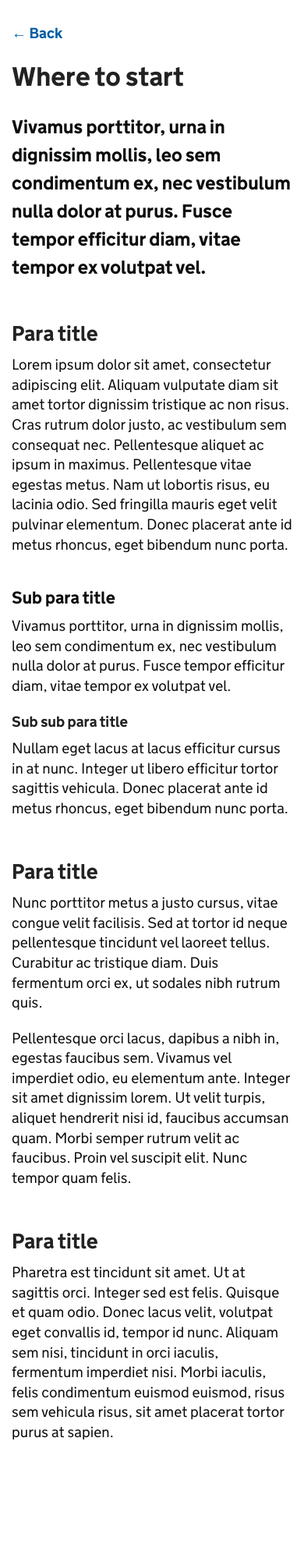
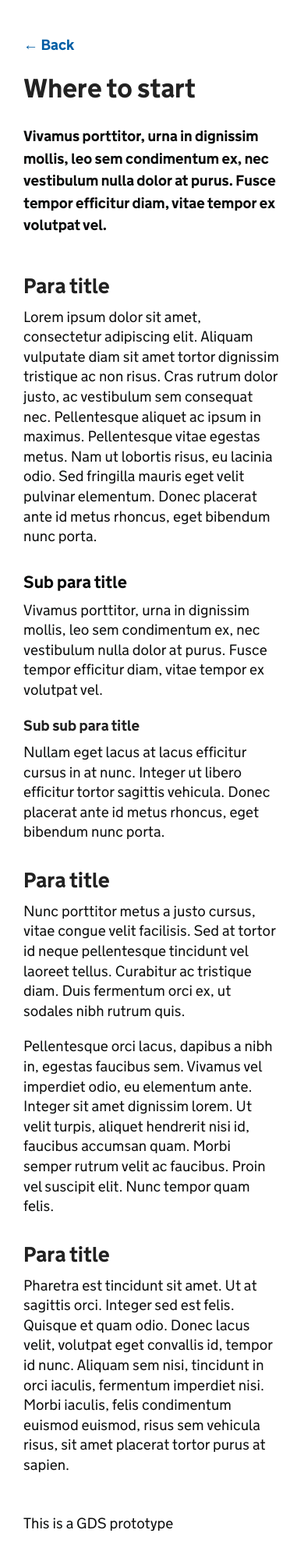
Before and after one commit to sausages-of-the-future/www, a Flask app: page /where-to-start in a window 390 px wide. Shown: the whole page at 78% size. Before the commit the page ends 1846 px from the top, so only its background shows below. Run offline with Flask 2, Linux system fonts and the light colour scheme.

Commit message:
update design of plain info page

```diff
--- a/www/static/css/greenpaper.css
+++ b/www/static/css/greenpaper.css
@@ -460,6 +460,8 @@ span.pink {
   margin-left: auto;
   margin-right: auto;
   margin-top: 60px;
+  margin-bottom: 100px!important;
+  padding: 15px;
 }
 
 a.back-button {
@@ -474,7 +476,11 @@ a.back-button {
 }
 
 .info-page h2 {
-  padding-top: 30px;
+  margin-top: 30px;
+}
+
+.info-page h3 {
+  margin-top: 30px;
 }
 
 .info-page h4 {
@@ -543,6 +549,13 @@ a.back-button {
   margin-top: 30px;
 }
 
+.intro-para {
+  font-weight: 700;
+  font-size: 19px;
+  margin-bottom: 15px;
+  margin-top: 15px;
+}
+
 }
 
 @media only screen and (max-width: 40em) {
--- a/www/templates/greenpaper/where-to-start.html
+++ b/www/templates/greenpaper/where-to-start.html
@@ -4,7 +4,7 @@
     <link rel="stylesheet" href="{{ url_for('static',filename='css/greenpaper.css') }}">
 {% endblock %}
 {% block content %}
-   <div class="info-page">
+  <div class="info-page">
    <a class ="back-button" href="{{url_for('paper.background_and_findings')}}">&larr; Back </a>
    	<h1>Where to start</h1>
    		<div class="small-12 large-12 columns intro-para">Vivamus porttitor, urna in dignissim mollis, leo sem condimentum ex, nec vestibulum nulla dolor at purus. Fusce tempor efficitur diam, vitae tempor ex volutpat vel.</div>
@@ -27,4 +27,11 @@
 			<p>Pharetra est tincidunt sit amet. Ut at sagittis orci. Integer sed est felis. Quisque et quam odio. Donec lacus velit, volutpat eget convallis id, tempor id nunc. Aliquam sem nisi, tincidunt in orci iaculis, fermentum imperdiet nisi. Morbi iaculis, felis condimentum euismod euismod, risus sem vehicula risus, sit amet placerat tortor purus at sapien.</p>
 		</div>
 	</div>
+	<div class="row">
+    <div class="large-12 columns">
+        <div class="footer">
+          <p class="footer-text">This is a GDS prototype</p>
+        </div>
+    </div>
+    </div>
 {% endblock %}
```
